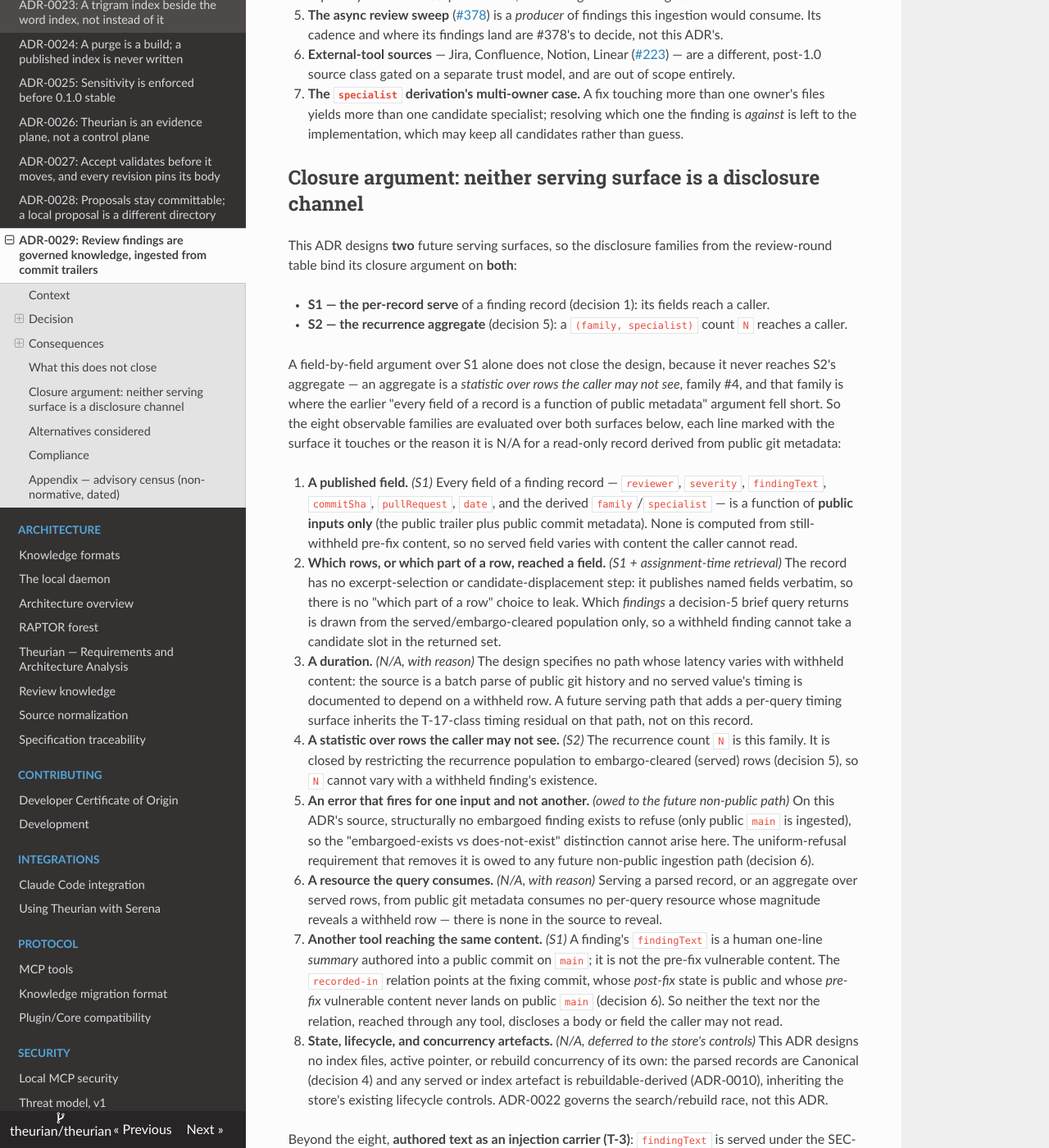
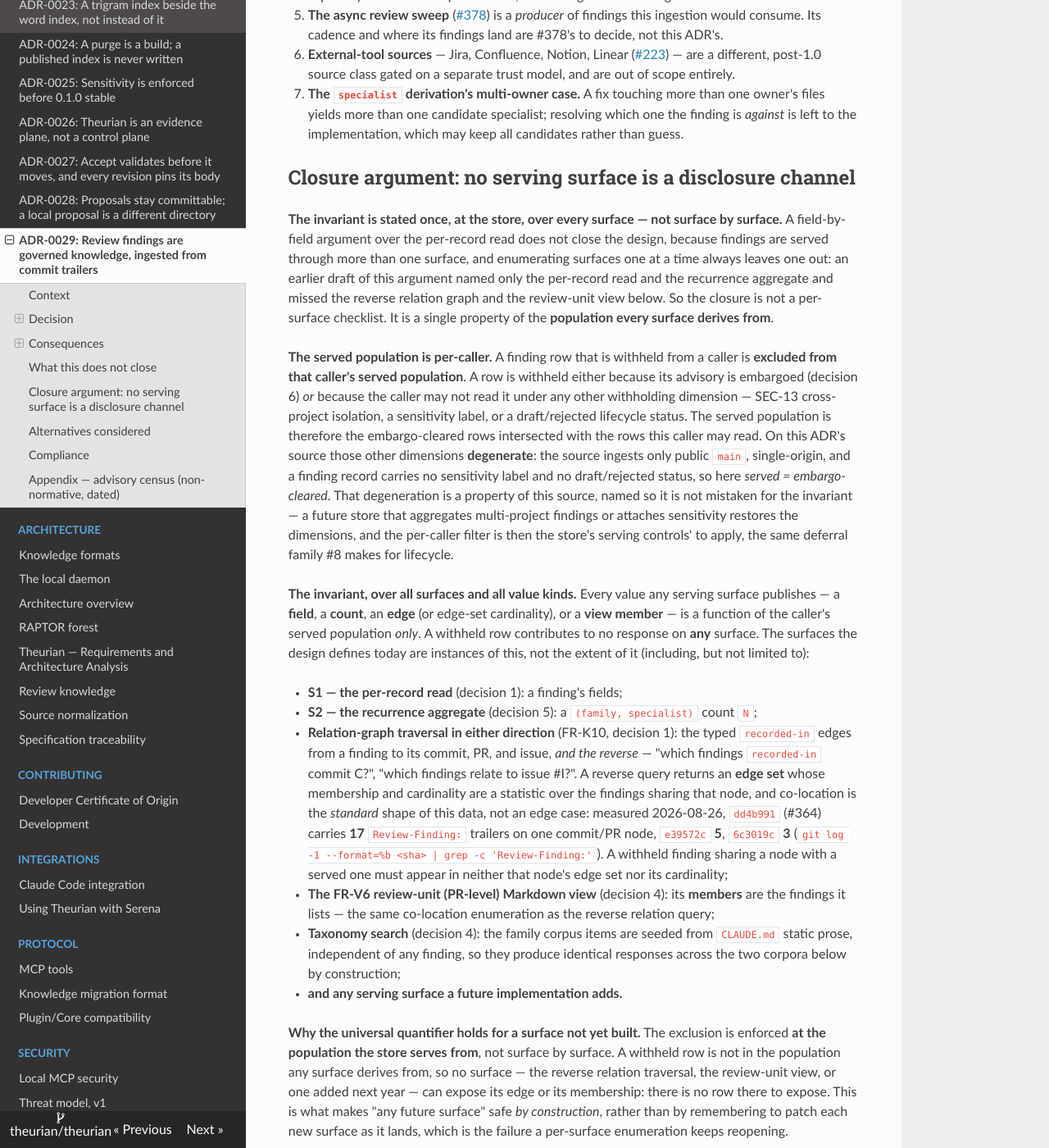
Before and after one commit to theurian/theurian, an MkDocs documentation site: the page built from docs/adr/0029-review-findings-are-governed-knowledge.md, in a window 1280 px wide and 1400 px high, scrolled down 10332 px. Shown: the whole window at 82% size. Built offline with MkDocs 1.6.1, drawn with Linux system fonts in a browser that asks for light colours; some of the changed text lies outside the part shown.

Commit message:
docs(adr): rebuild the closure as a store-level invariant over all surfaces
The prior closure enumerated two serving surfaces — S1 the per-record read
and S2 the recurrence aggregate — and constrained only fields and counts.
That left two surfaces the design defines unconstrained: the FR-K10 relation
graph traversed in reverse (a reverse `recorded-in` query returns an edge set
over the findings sharing a commit/PR/issue node, whose membership and
cardinality are a statistic over withheld rows) and the FR-V6 review-unit
Markdown view (its members are the findings it lists). Both are co-location
channels, and co-location is the standard shape of the data, not an edge case:
`dd4b991` (#364) carries 17 `Review-Finding:` trailers on one node. This is
the same failure class as round one's missed S2 — enumerating surfaces and
always missing one.

Stop enumerating and quantify universally. Define the served population once,
per-caller: a row withheld because its advisory is embargoed OR because the
caller may not read it under any other dimension (SEC-13, sensitivity,
draft/rejected status) is excluded from that caller's served population — those
dimensions degenerate to embargo-only on this public-main source, named so it
is not mistaken for the invariant. State the invariant over every surface and
every value kind — field, count, edge (or edge-set cardinality), view member —
enforced at the population the store serves from, so a withheld row is in no
surface's derivation and any future surface is safe by construction. Keep the
surface list as non-exhaustive instances and broaden the two-corpora one-liner
to cover edges and view members.

Review-Finding: adversarial HIGH — the two-corpora invariant enumerated only S1/S2 and left the relation-graph edge set and the review-unit view unconstrained; rebuilt as a store-level invariant over all surfaces and value kinds
Review-Finding: security MEDIUM — the closure conflated embargo-cleared with per-caller-readable, not naming the SEC-13/sensitivity withholding dimensions
Signed-off-by: Takehide Uchida <utchy007@gmail.com>

```diff
--- a/docs/adr/0029-review-findings-are-governed-knowledge.md
+++ b/docs/adr/0029-review-findings-are-governed-knowledge.md
@@ -475,44 +475,99 @@ GHSA must not make this decision stale.
    one the finding is *against* is left to the implementation, which may keep all
    candidates rather than guess.
 
-## Closure argument: neither serving surface is a disclosure channel
+## Closure argument: no serving surface is a disclosure channel
 
-This ADR designs **two** future serving surfaces, so the disclosure families from
-the review-round table bind its closure argument on **both**:
+**The invariant is stated once, at the store, over every surface — not surface by
+surface.** A field-by-field argument over the per-record read does not close the
+design, because findings are served through more than one surface, and
+enumerating surfaces one at a time always leaves one out: an earlier draft of this
+argument named only the per-record read and the recurrence aggregate and missed
+the reverse relation graph and the review-unit view below. So the closure is not a
+per-surface checklist. It is a single property of the **population every surface
+derives from**.
 
-- **S1 — the per-record serve** of a finding record (decision 1): its fields
-  reach a caller.
+**The served population is per-caller.** A finding row that is withheld from a
+caller is **excluded from that caller's served population**. A row is withheld
+either because its advisory is embargoed (decision 6) *or* because the caller may
+not read it under any other withholding dimension — SEC-13 cross-project
+isolation, a sensitivity label, or a draft/rejected lifecycle status. The served
+population is therefore the embargo-cleared rows intersected with the rows this
+caller may read. On this ADR's source those other dimensions **degenerate**: the
+source ingests only public `main`, single-origin, and a finding record carries no
+sensitivity label and no draft/rejected status, so here *served = embargo-cleared*.
+That degeneration is a property of this source, named so it is not mistaken for
+the invariant — a future store that aggregates multi-project findings or attaches
+sensitivity restores the dimensions, and the per-caller filter is then the store's
+serving controls' to apply, the same deferral family #8 makes for lifecycle.
+
+**The invariant, over all surfaces and all value kinds.** Every value any serving
+surface publishes — a **field**, a **count**, an **edge** (or edge-set
+cardinality), or a **view member** — is a function of the caller's served
+population *only*. A withheld row contributes to no response on **any** surface.
+The surfaces the design defines today are instances of this, not the extent of it
+(including, but not limited to):
+
+- **S1 — the per-record read** (decision 1): a finding's fields;
 - **S2 — the recurrence aggregate** (decision 5): a `(family, specialist)` count
-  `N` reaches a caller.
+  `N`;
+- **Relation-graph traversal in either direction** (FR-K10, decision 1): the typed
+  `recorded-in` edges from a finding to its commit, PR, and issue, *and the
+  reverse* — "which findings `recorded-in` commit C?", "which findings relate to
+  issue #I?". A reverse query returns an **edge set** whose membership and
+  cardinality are a statistic over the findings sharing that node, and co-location
+  is the *standard* shape of this data, not an edge case: measured 2026-08-26,
+  `dd4b991` (#364) carries **17** `Review-Finding:` trailers on one commit/PR node,
+  `e39572c` **5**, `6c3019c` **3**
+  (`git log -1 --format=%b <sha> | grep -c 'Review-Finding:'`). A withheld finding
+  sharing a node with a served one must appear in neither that node's edge set nor
+  its cardinality;
+- **The FR-V6 review-unit (PR-level) Markdown view** (decision 4): its **members**
+  are the findings it lists — the same co-location enumeration as the reverse
+  relation query;
+- **Taxonomy search** (decision 4): the family corpus items are seeded from
+  `CLAUDE.md` static prose, independent of any finding, so they produce identical
+  responses across the two corpora below by construction;
+- **and any serving surface a future implementation adds.**
 
-A field-by-field argument over S1 alone does not close the design, because it
-never reaches S2's aggregate — an aggregate is a *statistic over rows the caller
-may not see*, family #4, and that family is where the earlier "every field of a
-record is a function of public metadata" argument fell short. So the eight
-observable families are evaluated over both surfaces below, each line marked with
-the surface it touches or the reason it is N/A for a read-only record derived from
-public git metadata:
+**Why the universal quantifier holds for a surface not yet built.** The exclusion
+is enforced **at the population the store serves from**, not surface by surface. A
+withheld row is not in the population any surface derives from, so no surface — the
+reverse relation traversal, the review-unit view, or one added next year — can
+expose its edge or its membership: there is no row there to expose. This is what
+makes "any future surface" safe *by construction*, rather than by remembering to
+patch each new surface as it lands, which is the failure a per-surface enumeration
+keeps reopening.
+
+The eight observable families from the review-round table are the checklist this
+population-level invariant must survive; each is marked with the surface it touches
+or the reason it is N/A for a read-only record derived from public git metadata:
 
 1. **A published field.** *(S1)* Every field of a finding record — `reviewer`,
    `severity`, `findingText`, `commitSha`, `pullRequest`, `date`, and the derived
    `family`/`specialist` — is a function of **public inputs only** (the public
    trailer plus public commit metadata). None is computed from still-withheld
    pre-fix content, so no served field varies with content the caller cannot read.
-2. **Which rows, or which part of a row, reached a field.** *(S1 + assignment-time
-   retrieval)* The record has no excerpt-selection or candidate-displacement step:
-   it publishes named fields verbatim, so there is no "which part of a row" choice
-   to leak. Which *findings* a decision-5 brief query returns is drawn from the
-   served/embargo-cleared population only, so a withheld finding cannot take a
-   candidate slot in the returned set.
+2. **Which rows, or which part of a row, reached a field.** *(S1, assignment-time
+   retrieval, reverse relation traversal, review-unit view)* The record has no
+   excerpt-selection or candidate-displacement step: it publishes named fields
+   verbatim, so there is no "which part of a row" choice to leak. Which *rows*
+   reach a response — the findings a decision-5 brief query returns, the edge set a
+   reverse `recorded-in` query returns for a shared commit/PR/issue node, and the
+   members a review-unit view lists — are all drawn from the caller's served
+   population only, so a withheld finding cannot take a slot in any returned set,
+   edge set, or view.
 3. **A duration.** *(N/A, with reason)* The design specifies no path whose latency
    varies with withheld content: the source is a batch parse of public git history
    and no served value's timing is documented to depend on a withheld row. A
    future serving path that adds a per-query timing surface inherits the T-17-class
    timing residual on that path, not on this record.
-4. **A statistic over rows the caller may not see.** *(S2)* The recurrence count
-   `N` is this family. It is closed by restricting the recurrence population to
-   embargo-cleared (served) rows (decision 5), so `N` cannot vary with a withheld
-   finding's existence.
+4. **A statistic over rows the caller may not see.** *(S2, reverse-relation
+   edge-set cardinality)* The recurrence count `N` is the leading case of this
+   family, and the cardinality of a reverse `recorded-in` edge set — how many
+   findings share a commit, PR, or issue node — is the same family on the relation
+   graph. Both are closed the same way: the population is restricted to the caller's
+   served rows (decision 5, and the served-population definition above), so neither
+   `N` nor an edge-set cardinality can vary with a withheld finding's existence.
 5. **An error that fires for one input and not another.** *(owed to the future
    non-public path)* On this ADR's source, structurally no embargoed finding
    exists to refuse (only public `main` is ingested), so the "embargoed-exists vs
@@ -522,12 +577,13 @@ public git metadata:
    or an aggregate over served rows, from public git metadata consumes no per-query
    resource whose magnitude reveals a withheld row — there is none in the source to
    reveal.
-7. **Another tool reaching the same content.** *(S1)* A finding's `findingText` is
-   a human one-line *summary* authored into a public commit on `main`; it is not
-   the pre-fix vulnerable content. The `recorded-in` relation points at the fixing
-   commit, whose *post-fix* state is public and whose *pre-fix* vulnerable content
-   never lands on public `main` (decision 6). So neither the text nor the relation,
-   reached through any tool, discloses a body or field the caller may not read.
+7. **Another tool reaching the same content.** *(S1, relation graph)* A finding's
+   `findingText` is a human one-line *summary* authored into a public commit on
+   `main`; it is not the pre-fix vulnerable content. The `recorded-in` relation
+   points at the fixing commit, whose *post-fix* state is public and whose *pre-fix*
+   vulnerable content never lands on public `main` (decision 6). So neither the text
+   nor the relation, reached through any tool, discloses a body or field the caller
+   may not read.
 8. **State, lifecycle, and concurrency artefacts.** *(N/A, deferred to the store's
    controls)* This ADR designs no index files, active pointer, or rebuild
    concurrency of its own: the parsed records are Canonical (decision 4) and any
@@ -541,15 +597,19 @@ finding's text rides inside a result marked `mayContainInstructions: true`, exac
 as a knowledge body does. This is a not-executed guarantee, not a not-disclosed one.
 
 **The closure, stated as one query against two corpora.** Take a finding corpus
-that holds a withheld row — an embargoed finding, or one otherwise withheld — and
-a corpus that never held it. **The two must produce identical responses on every
-serving surface the design defines — the per-record read (S1) and the recurrence
-aggregate (S2) — evaluated at all eight families above.** The refutable one-liner
-that carries it: **every published field and every published count is a function of
-embargo-cleared (served) rows only**, so a withheld row changes no response on any
-surface. This is stronger than "every field of a record is a function of public
-metadata": that argument never reached the aggregate, and the aggregate is exactly
-where the statistic family bites.
+that holds a withheld row — an embargoed finding, or one withheld under any other
+dimension above — and a corpus that never held it. **The two must produce
+identical responses on every serving surface, evaluated at all eight families
+above** — the per-record read (S1), the recurrence aggregate (S2), relation-graph
+traversal in either direction, the review-unit view, taxonomy search, and any
+surface added later. The refutable one-liner that carries it: **every published
+field, count, edge, and view member is a function of the served
+(withholding-cleared) rows only**, so a withheld row changes no response on any
+surface. This is stronger than both "every field of a record is a function of
+public metadata" (which never reached the aggregate) and a two-surface enumeration
+(which never reached the relation graph or the view): the property is stated over
+the population every surface derives from, so it binds surfaces the design has not
+yet named.
 
 ## Alternatives considered
 
```
